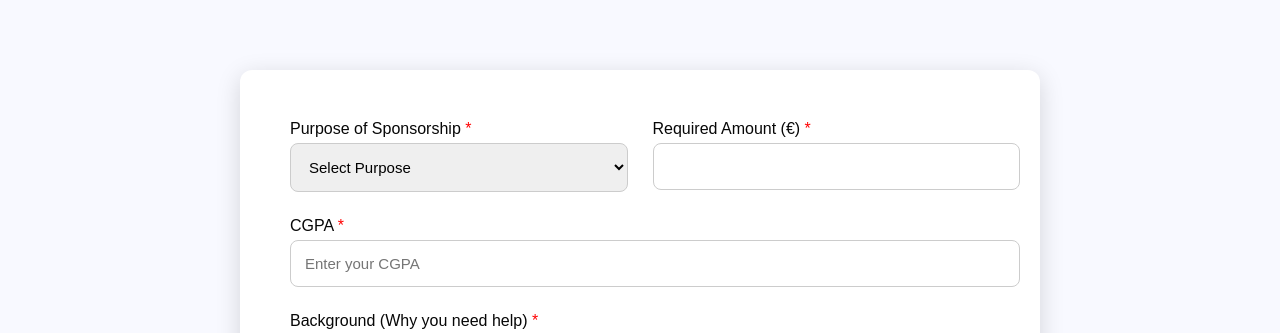
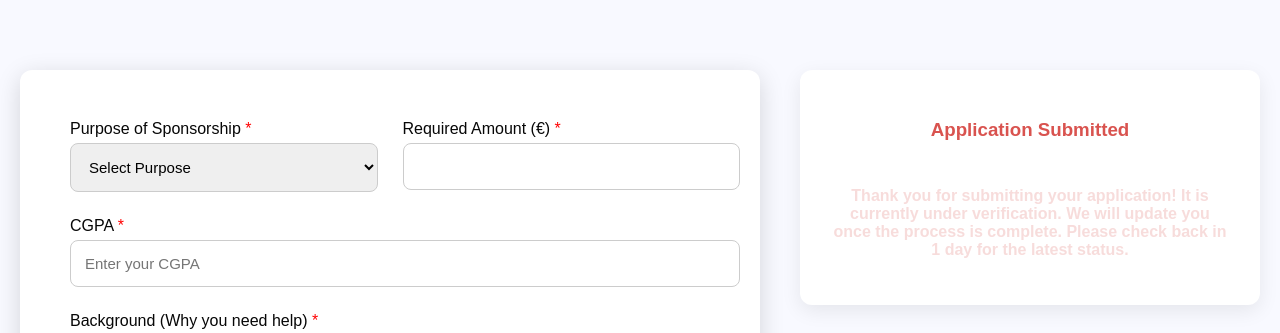
Before and after one commit to anitta20076981/ScholaMentor, a React (Create React App) app in the folder frontend/: page /student/apply-sponsorship/1 in a window 1280 px wide. Shown: the part 514-847 px from the top of the page. Built offline with nearby package versions, Linux system fonts and the light colour scheme; no server answers.

Commit message:
design changes

```diff
--- a/frontend/src/pages/student/ApplySponsorship.js
+++ b/frontend/src/pages/student/ApplySponsorship.js
@@ -79,15 +79,19 @@ function ApplySponsorship() {
         { headers: { "Content-Type": "multipart/form-data" } }
       );
 
-      setSuccessMessage("Application submitted successfully!");
+      setSuccessMessage(res.data.message || "Application submitted successfully!");
       setLatestApplication(res.data);
       setTimeout(() => setSuccessMessage(""), 3000);
     } catch (err) {
       console.error(err);
-      setErrorMessage("Failed to submit application.");
-      setTimeout(() => setErrorMessage(""), 3000);
+      // Show backend error message if available
+      const errorMsg =
+        err.response?.data?.error || "Failed to submit application. Please try again.";
+      setErrorMessage(errorMsg);
+      setTimeout(() => setErrorMessage(""), 5000);
     }
   };
+
 
   const getStatusColor = (status) => {
     switch (status) {
@@ -274,7 +278,7 @@ function ApplySponsorship() {
     </form>
 
     {/* Status Card */}
-    {latestApplication && (
+    {/* {latestApplication && (
         <div
         style={{
             background: "#ffffff",
@@ -333,7 +337,48 @@ function ApplySponsorship() {
 
         <p><strong>Applied On:</strong> {new Date(latestApplication.created_at).toLocaleDateString()}</p>
         </div>
-    )}
+    )} */}
+
+    {/* Status Card */}
+    {/* Status Card */}
+    <div
+      style={{
+        background: "#ffffff",
+        color: "#d9534f",
+        padding: "30px",
+        borderRadius: "12px",
+        boxShadow: "0 6px 20px rgba(0,0,0,0.08)",
+        flex: "1",
+        minWidth: "280px",
+        maxWidth: "400px",
+        display: "flex",
+        flexDirection: "column",
+        gap: "20px",
+        textAlign: "center",
+      }}
+    >
+      {/* Add the style tag here */}
+      <style>
+        {`
+          .blink-message {
+            animation: blinker 1s linear infinite;
+          }
+          @keyframes blinker {
+            50% { opacity: 0; }
+          }
+        `}
+      </style>
+
+      <h3 style={{ marginBottom: "10px" }}>Application Submitted</h3>
+      <p
+        className="blink-message"
+        style={{ fontSize: "16px", color: "#d9534f", fontWeight: "bold" }}
+      >
+      Thank you for submitting your application! It is currently under verification. We will update you once the process is complete. Please check back in 1 day for the latest status.  </p>
+    </div>
+
+
+
     </section>
 
     <Footer />
```
